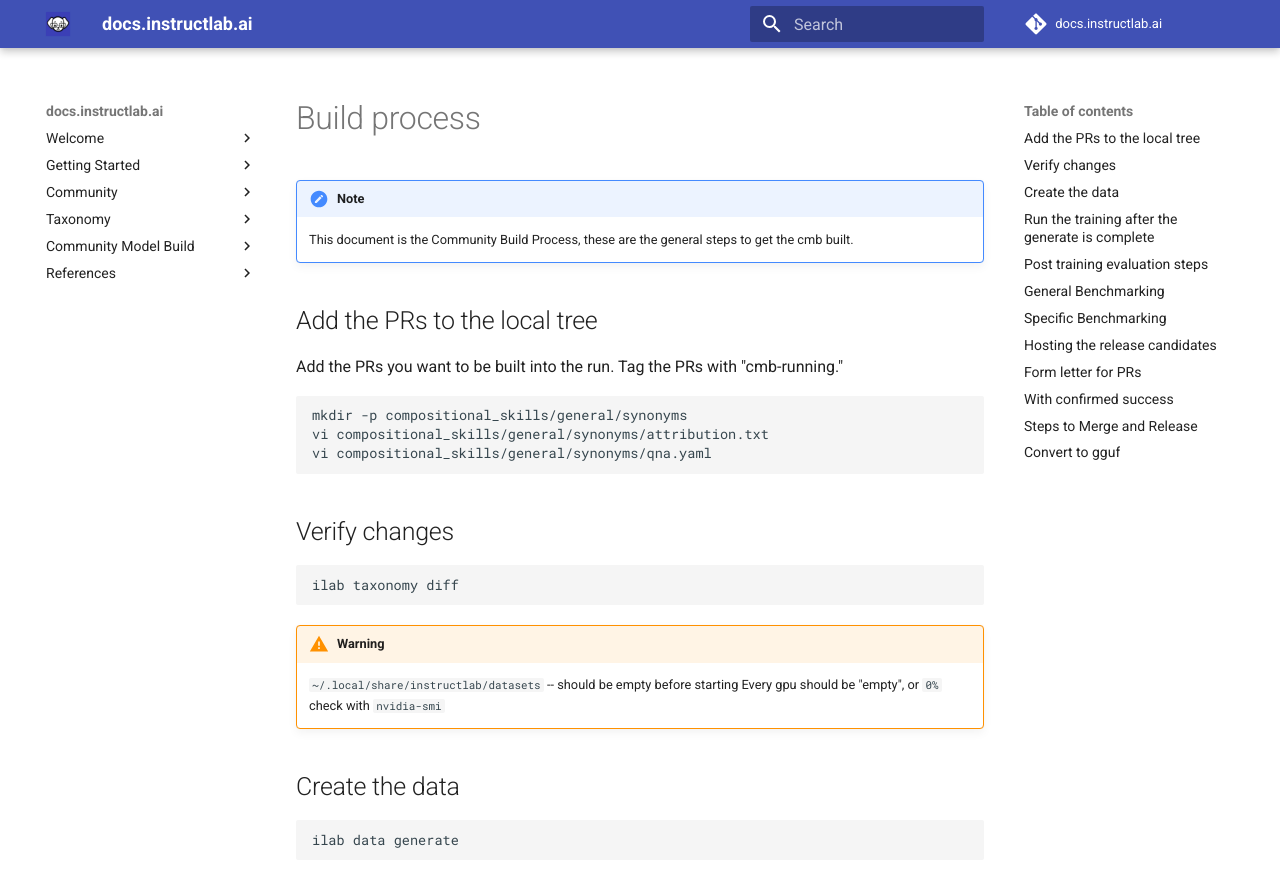
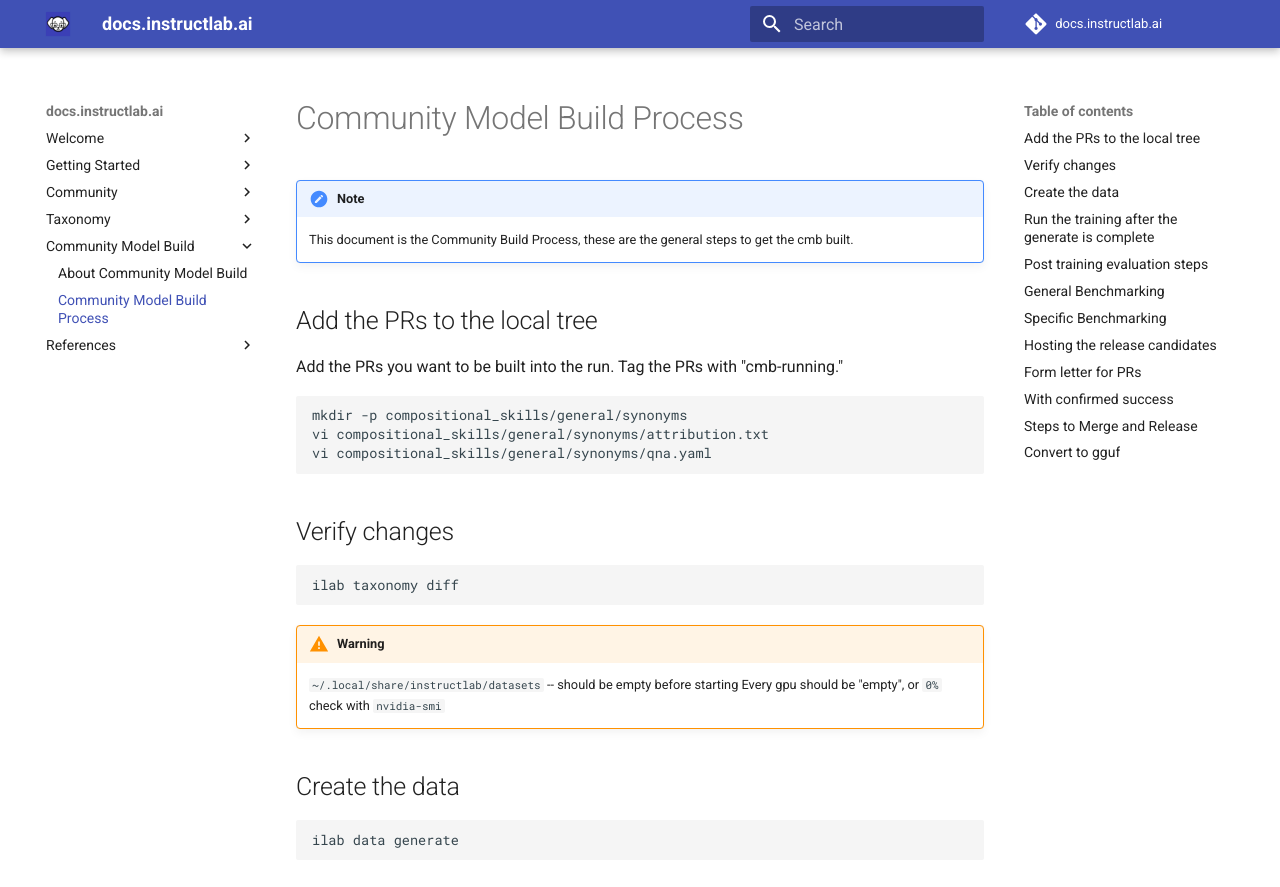
Before and after one commit to instructlab/docs.instructlab.ai, an MkDocs documentation site: the page built from docs/cmb/build_process.md, in a window 1280 px wide and 900 px high. Shown: the top 887 px of the window. Built offline with MkDocs 1.6.1 and Material for MkDocs 9.7.7, drawn with Linux system fonts in a browser that asks for light colours; comment, search, counter and statistics services are not loaded.

Commit message:
Forgot to add cmb build to the mkdocs
opps, forgot to add the link.

Signed-off-by: JJ Asghar <awesome@ibm.com>

```diff
--- a/mkdocs.yml
+++ b/mkdocs.yml
@@ -32,6 +32,7 @@
       - Knowledge Contribution Details: taxonomy/knowledge/contribution_details.md
   - Community Model Build:
       - About Community Model Build: cmb/index.md
+      - Community Model Build Process: cmb/build_process.md
   - References:
       - Additional Resources: resources/RESOURCES.md
       - Contributors: resources/CONTRIBUTORS.md
```
